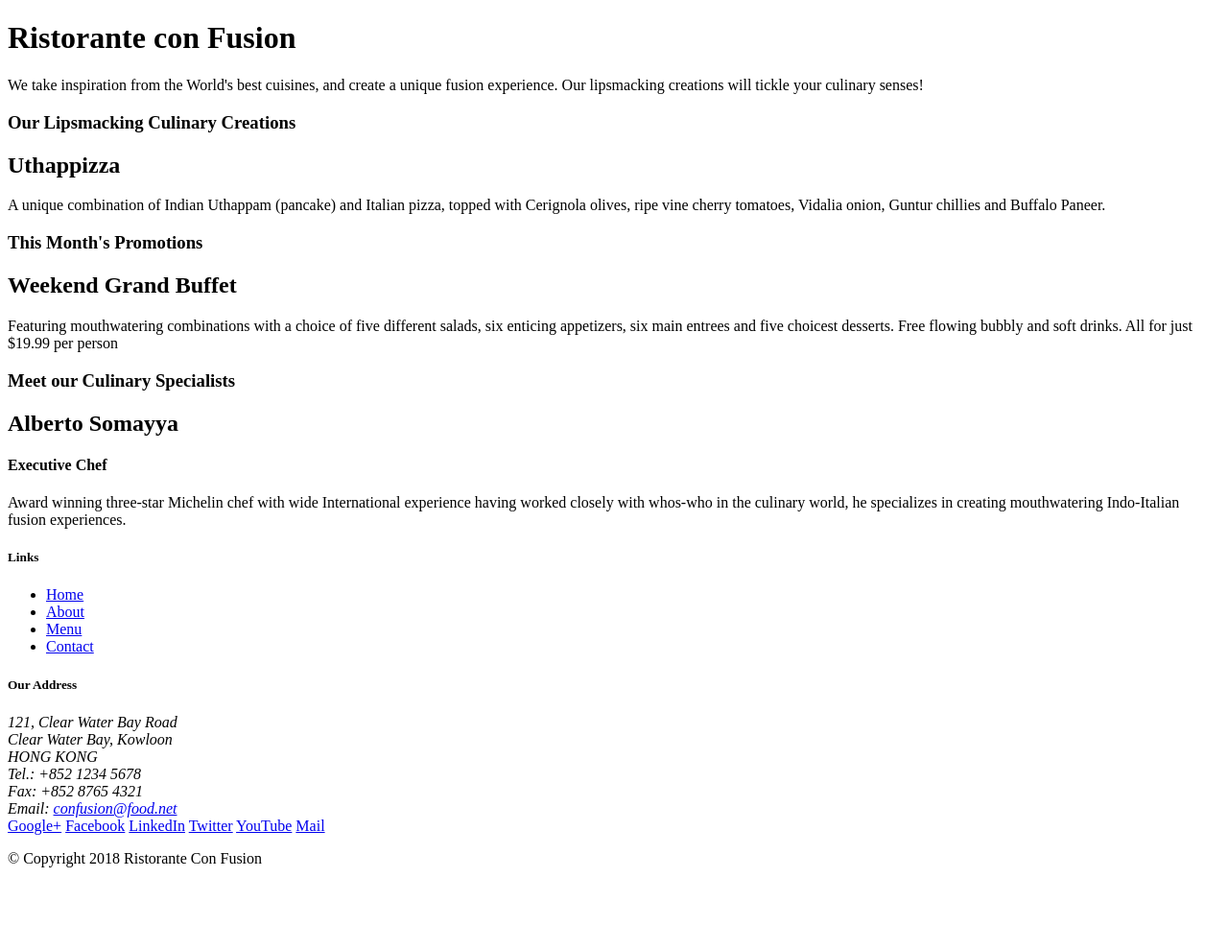
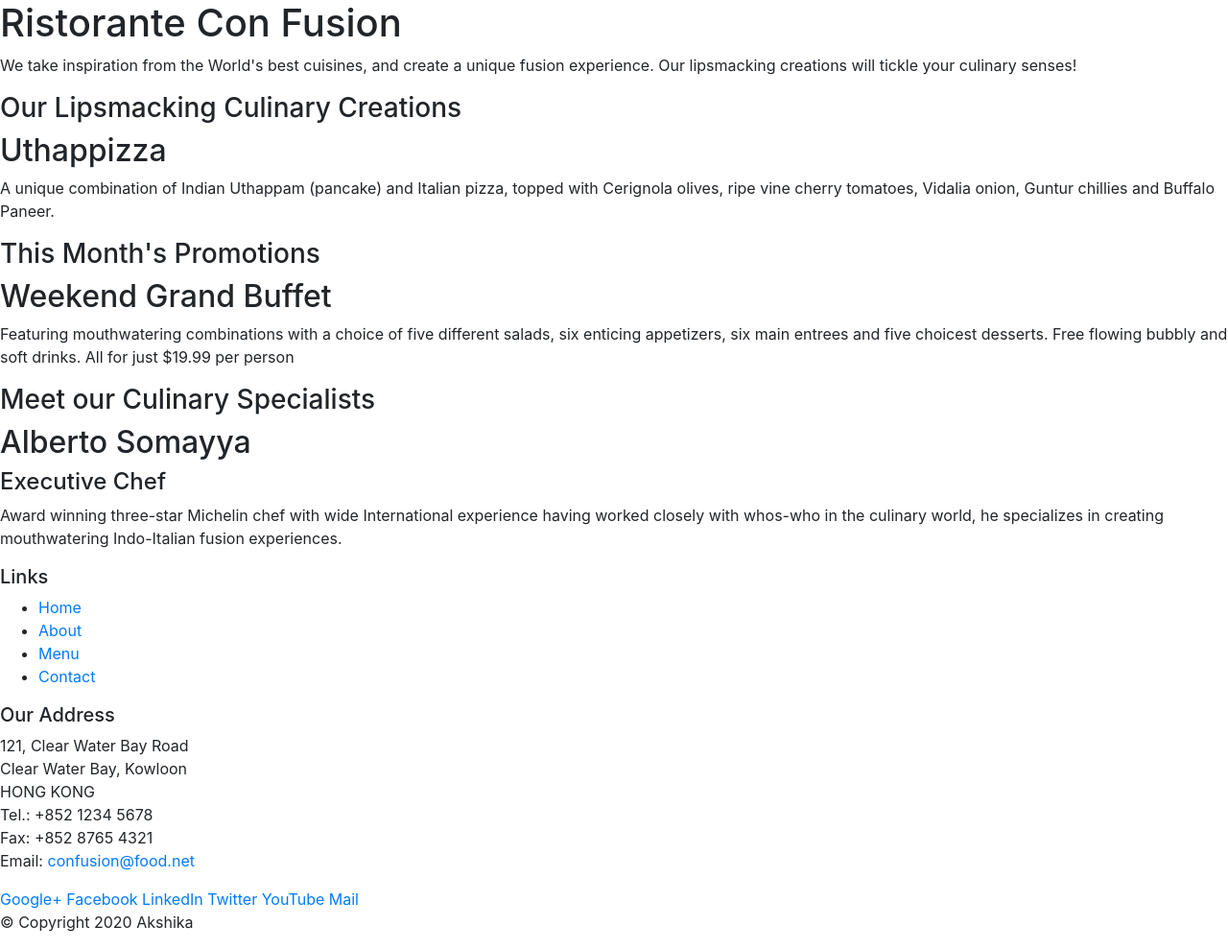
Before and after one commit to akshikachoudhary1/Bootstrap4, a website: page index.html in a window 1280 px wide. Shown: the whole page at 96% size. Before the commit the page ends 920 px from the top, so only its background shows below. Drawn offline with nearby package versions, Linux system fonts and the light colour scheme.

Commit message:
Intro. to Bootstrap

```diff
--- a/index.html
+++ b/index.html
@@ -2,7 +2,14 @@
 <html lang="en">
 
 <head>
-    <title>Ristorante Con Fusion</title>
+     <!-- Required meta tags always come first -->
+    <meta charset="utf-8">
+    <meta name="viewport" content="width=device-width, initial-scale=1, shrink-to-fit=no">
+    <meta http-equiv="x-ua-compatible" content="ie=edge">
+
+    <!-- Bootstrap CSS -->
+    <link rel="stylesheet" href="node_modules/bootstrap/dist/css/bootstrap.min.css">
+    <title>Akshika Choudhary</title>
 </head>
 
 <body>
@@ -11,7 +18,7 @@
         <div>
             <div>
                 <div>
-                    <h1>Ristorante con Fusion</h1>
+                    <h1>Ristorante Con Fusion</h1>
                     <p>We take inspiration from the World's best cuisines, and create a unique fusion experience. Our lipsmacking creations will tickle your culinary senses!</p>
                 </div>
                 <div>
@@ -90,12 +97,15 @@
            </div>
            <div>
                 <div>
-                    <p>© Copyright 2018 Ristorante Con Fusion</p>
+                    <p>© Copyright 2020 Akshika</p>
                 </div>
            </div>
         </div>
     </footer>
-
+    <!-- jQuery first, then Popper.js, then Bootstrap JS. -->
+    <script src="node_modules/jquery/dist/jquery.slim.min.js"></script>
+    <script src="node_modules/popper.js/dist/umd/popper.min.js"></script>
+    <script src="node_modules/bootstrap/dist/js/bootstrap.min.js"></script>
 </body>
 
 </html>
--- a/package.json
+++ b/package.json
@@ -12,5 +12,10 @@
   "license": "ISC",
   "devDependencies": {
     "lite-server": "^2.3.0"
+  },
+  "dependencies": {
+    "bootstrap": "^4.0.0",
+    "jquery": "^3.3.1",
+    "popper.js": "^1.12.9"
   }
 }
```
Also changed, not shown: 1 other file.
